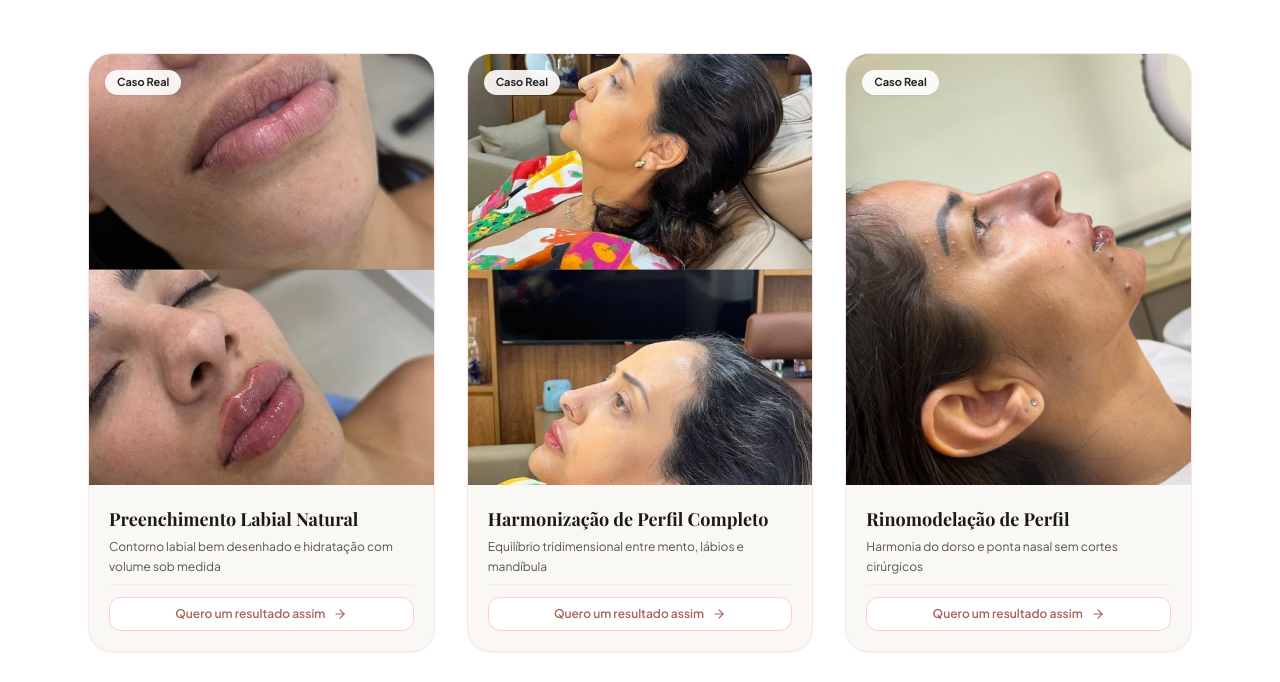
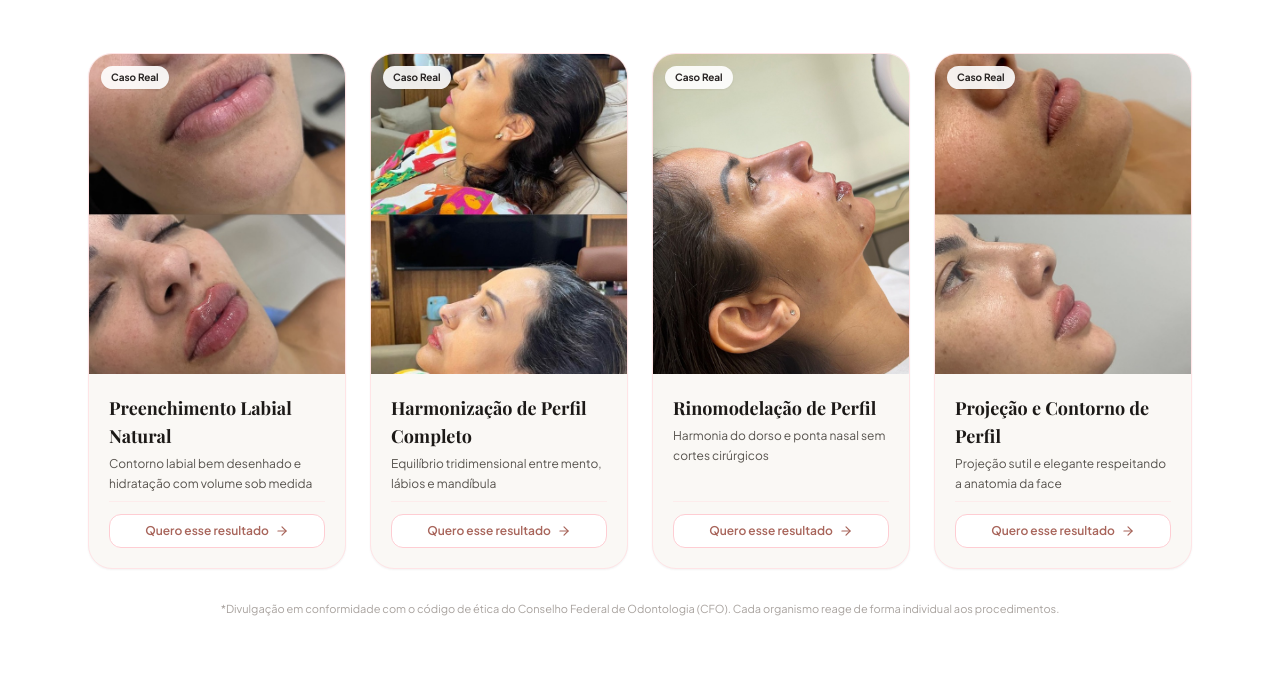
Before and after one commit to petersilvahs/seusite, a website: page sites-output/dra-brenda-santos/index.html in a window 1280 px wide. Shown: the part 2772-3454 px from the top of the page. Drawn offline with nearby package versions, Linux system fonts and the light colour scheme; a web font is replaced by a local one.

Commit message:
fix: active images for labial and botox services, responsive 4-column layout for cases

```diff
--- a/configs/clients/dra-brenda-santos.json
+++ b/configs/clients/dra-brenda-santos.json
@@ -73,14 +73,14 @@
       "id": "labial",
       "title": "Preenchimento Labial & Contorno",
       "shortDescription": "Lábios desenhados, hidratados e volumizados na medida certa com ácido hialurônico de alta tecnologia.",
-      "image": "https://images.unsplash.com/photo-1512290903048-791eae4e0159?auto=format&fit=crop&w=600&q=80",
+      "image": "https://images.unsplash.com/photo-1588776814546-1ffcf47267a5?auto=format&fit=crop&w=600&q=80",
       "highlights": ["Volume elegante e sem exageros", "Definição do arco do cupido", "Resultado imediato e natural"]
     },
     {
       "id": "botox",
       "title": "Toxina Botulínica (Botox)",
       "shortDescription": "Prevenção e suavização de linhas de expressão dinâmicas na testa, glabela e olhos, mantendo sua expressividade natural.",
-      "image": "https://images.unsplash.com/photo-1512290900672-1f02bab996dd?auto=format&fit=crop&w=600&q=80",
+      "image": "https://images.unsplash.com/photo-1519494026892-80bbd2d6fd0d?auto=format&fit=crop&w=600&q=80",
       "highlights": ["Efeito 'descansado' e jovial", "Rápida aplicação e sem repouso", "Duração média de 4 a 6 meses"]
     },
     {
--- a/sites-output/dra-brenda-santos/index.html
+++ b/sites-output/dra-brenda-santos/index.html
@@ -272,7 +272,7 @@
 
         <div class="bg-white rounded-3xl overflow-hidden shadow-sm hover:shadow-xl transition-all duration-300 border border-rose-100/70 flex flex-col group">
           <div class="h-48 overflow-hidden relative">
-            <img src="https://images.unsplash.com/photo-1512290903048-791eae4e0159?auto=format&fit=crop&w=600&q=80" alt="Preenchimento Labial & Contorno" class="w-full h-full object-cover group-hover:scale-105 transition-transform duration-500">
+            <img src="https://images.unsplash.com/photo-1588776814546-1ffcf47267a5?auto=format&fit=crop&w=600&q=80" alt="Preenchimento Labial & Contorno" class="w-full h-full object-cover group-hover:scale-105 transition-transform duration-500">
             <div class="absolute inset-0 bg-gradient-to-t from-stone-900/40 via-transparent to-transparent"></div>
           </div>
 
@@ -313,7 +313,7 @@
 
         <div class="bg-white rounded-3xl overflow-hidden shadow-sm hover:shadow-xl transition-all duration-300 border border-rose-100/70 flex flex-col group">
           <div class="h-48 overflow-hidden relative">
-            <img src="https://images.unsplash.com/photo-1512290900672-1f02bab996dd?auto=format&fit=crop&w=600&q=80" alt="Toxina Botulínica (Botox)" class="w-full h-full object-cover group-hover:scale-105 transition-transform duration-500">
+            <img src="https://images.unsplash.com/photo-1519494026892-80bbd2d6fd0d?auto=format&fit=crop&w=600&q=80" alt="Toxina Botulínica (Botox)" class="w-full h-full object-cover group-hover:scale-105 transition-transform duration-500">
             <div class="absolute inset-0 bg-gradient-to-t from-stone-900/40 via-transparent to-transparent"></div>
           </div>
 
@@ -502,24 +502,24 @@
         </p>
       </div>
 
-      <div class="grid grid-cols-1 md:grid-cols-3 gap-8">
+      <div class="grid grid-cols-1 sm:grid-cols-2 lg:grid-cols-4 gap-6">
 
         <div class="bg-[#FAF8F5] rounded-3xl overflow-hidden border border-rose-100 shadow-sm hover:shadow-xl transition-all duration-300 flex flex-col group">
           <div class="aspect-[4/5] overflow-hidden relative bg-stone-100">
             <img src="./assets/labial-antes-depois.jpg" alt="Preenchimento Labial Natural" class="w-full h-full object-cover group-hover:scale-105 transition-transform duration-500">
-            <div class="absolute top-4 left-4 bg-white/90 backdrop-blur-sm px-3 py-1 rounded-full text-[11px] font-bold text-stone-800 shadow-sm">
+            <div class="absolute top-3 left-3 bg-white/90 backdrop-blur-sm px-2.5 py-1 rounded-full text-[10px] font-bold text-stone-800 shadow-sm">
               Caso Real
             </div>
           </div>
-          <div class="p-5 flex-1 flex flex-col justify-between space-y-2">
+          <div class="p-4 sm:p-5 flex-1 flex flex-col justify-between space-y-2">
             <div>
-              <h3 class="font-serif text-lg font-bold text-stone-900">Preenchimento Labial Natural</h3>
-              <p class="text-xs text-stone-600 leading-relaxed mt-1">Contorno labial bem desenhado e hidratação com volume sob medida</p>
+              <h3 class="font-serif text-base sm:text-lg font-bold text-stone-900 leading-snug">Preenchimento Labial Natural</h3>
+              <p class="text-xs text-stone-600 leading-relaxed mt-1 line-clamp-2">Contorno labial bem desenhado e hidratação com volume sob medida</p>
             </div>
             <div class="pt-3 border-t border-rose-100/60">
               <a href="https://wa.me/5521983461702?text=Ol%C3%A1%20Dra.%20Brenda!%20Vim%20pelo%20site%20e%20gostaria%20de%20agendar%20uma%20consulta%20de%20avalia%C3%A7%C3%A3o.&text=Olá Dra. Brenda! Gostei muito do resultado de Preenchimento Labial Natural e gostaria de agendar uma avaliação." target="_blank"
-                 class="w-full inline-flex items-center justify-center gap-2 py-2 px-3 rounded-xl text-xs font-semibold bg-white text-brand-dark hover:bg-brand-primary hover:text-white border border-rose-200 transition">
-                <span>Quero um resultado assim</span>
+                 class="w-full inline-flex items-center justify-center gap-1.5 py-2 px-3 rounded-xl text-xs font-semibold bg-white text-brand-dark hover:bg-brand-primary hover:text-white border border-rose-200 transition">
+                <span>Quero esse resultado</span>
                 <i data-lucide="arrow-right" class="w-3.5 h-3.5"></i>
               </a>
             </div>
@@ -529,19 +529,19 @@
         <div class="bg-[#FAF8F5] rounded-3xl overflow-hidden border border-rose-100 shadow-sm hover:shadow-xl transition-all duration-300 flex flex-col group">
           <div class="aspect-[4/5] overflow-hidden relative bg-stone-100">
             <img src="./assets/harmonizacao-perfil.jpg" alt="Harmonização de Perfil Completo" class="w-full h-full object-cover group-hover:scale-105 transition-transform duration-500">
-            <div class="absolute top-4 left-4 bg-white/90 backdrop-blur-sm px-3 py-1 rounded-full text-[11px] font-bold text-stone-800 shadow-sm">
+            <div class="absolute top-3 left-3 bg-white/90 backdrop-blur-sm px-2.5 py-1 rounded-full text-[10px] font-bold text-stone-800 shadow-sm">
               Caso Real
             </div>
           </div>
-          <div class="p-5 flex-1 flex flex-col justify-between space-y-2">
+          <div class="p-4 sm:p-5 flex-1 flex flex-col justify-between space-y-2">
             <div>
-              <h3 class="font-serif text-lg font-bold text-stone-900">Harmonização de Perfil Completo</h3>
-              <p class="text-xs text-stone-600 leading-relaxed mt-1">Equilíbrio tridimensional entre mento, lábios e mandíbula</p>
+              <h3 class="font-serif text-base sm:text-lg font-bold text-stone-900 leading-snug">Harmonização de Perfil Completo</h3>
+              <p class="text-xs text-stone-600 leading-relaxed mt-1 line-clamp-2">Equilíbrio tridimensional entre mento, lábios e mandíbula</p>
             </div>
             <div class="pt-3 border-t border-rose-100/60">
               <a href="https://wa.me/5521983461702?text=Ol%C3%A1%20Dra.%20Brenda!%20Vim%20pelo%20site%20e%20gostaria%20de%20agendar%20uma%20consulta%20de%20avalia%C3%A7%C3%A3o.&text=Olá Dra. Brenda! Gostei muito do resultado de Harmonização de Perfil Completo e gostaria de agendar uma avaliação." target="_blank"
-                 class="w-full inline-flex items-center justify-center gap-2 py-2 px-3 rounded-xl text-xs font-semibold bg-white text-brand-dark hover:bg-brand-primary hover:text-white border border-rose-200 transition">
-                <span>Quero um resultado assim</span>
+                 class="w-full inline-flex items-center justify-center gap-1.5 py-2 px-3 rounded-xl text-xs font-semibold bg-white text-brand-dark hover:bg-brand-primary hover:text-white border border-rose-200 transition">
+                <span>Quero esse resultado</span>
                 <i data-lucide="arrow-right" class="w-3.5 h-3.5"></i>
               </a>
             </div>
@@ -551,19 +551,19 @@
         <div class="bg-[#FAF8F5] rounded-3xl overflow-hidden border border-rose-100 shadow-sm hover:shadow-xl transition-all duration-300 flex flex-col group">
           <div class="aspect-[4/5] overflow-hidden relative bg-stone-100">
             <img src="./assets/rino-depois.jpg" alt="Rinomodelação de Perfil" class="w-full h-full object-cover group-hover:scale-105 transition-transform duration-500">
-            <div class="absolute top-4 left-4 bg-white/90 backdrop-blur-sm px-3 py-1 rounded-full text-[11px] font-bold text-stone-800 shadow-sm">
+            <div class="absolute top-3 left-3 bg-white/90 backdrop-blur-sm px-2.5 py-1 rounded-full text-[10px] font-bold text-stone-800 shadow-sm">
               Caso Real
             </div>
           </div>
-          <div class="p-5 flex-1 flex flex-col justify-between space-y-2">
+          <div class="p-4 sm:p-5 flex-1 flex flex-col justify-between space-y-2">
             <div>
-              <h3 class="font-serif text-lg font-bold text-stone-900">Rinomodelação de Perfil</h3>
-              <p class="text-xs text-stone-600 leading-relaxed mt-1">Harmonia do dorso e ponta nasal sem cortes cirúrgicos</p>
+              <h3 class="font-serif text-base sm:text-lg font-bold text-stone-900 leading-snug">Rinomodelação de Perfil</h3>
+              <p class="text-xs text-stone-600 leading-relaxed mt-1 line-clamp-2">Harmonia do dorso e ponta nasal sem cortes cirúrgicos</p>
             </div>
             <div class="pt-3 border-t border-rose-100/60">
               <a href="https://wa.me/5521983461702?text=Ol%C3%A1%20Dra.%20Brenda!%20Vim%20pelo%20site%20e%20gostaria%20de%20agendar%20uma%20consulta%20de%20avalia%C3%A7%C3%A3o.&text=Olá Dra. Brenda! Gostei muito do resultado de Rinomodelação de Perfil e gostaria de agendar uma avaliação." target="_blank"
-                 class="w-full inline-flex items-center justify-center gap-2 py-2 px-3 rounded-xl text-xs font-semibold bg-white text-brand-dark hover:bg-brand-primary hover:text-white border border-rose-200 transition">
-                <span>Quero um resultado assim</span>
+                 class="w-full inline-flex items-center justify-center gap-1.5 py-2 px-3 rounded-xl text-xs font-semibold bg-white text-brand-dark hover:bg-brand-primary hover:text-white border border-rose-200 transition">
+                <span>Quero esse resultado</span>
                 <i data-lucide="arrow-right" class="w-3.5 h-3.5"></i>
               </a>
             </div>
@@ -573,19 +573,19 @@
         <div class="bg-[#FAF8F5] rounded-3xl overflow-hidden border border-rose-100 shadow-sm hover:shadow-xl transition-all duration-300 flex flex-col group">
           <div class="aspect-[4/5] overflow-hidden relative bg-stone-100">
             <img src="./assets/labial-perfil.jpg" alt="Projeção e Contorno de Perfil" class="w-full h-full object-cover group-hover:scale-105 transition-transform duration-500">
-            <div class="absolute top-4 left-4 bg-white/90 backdrop-blur-sm px-3 py-1 rounded-full text-[11px] font-bold text-stone-800 shadow-sm">
+            <div class="absolute top-3 left-3 bg-white/90 backdrop-blur-sm px-2.5 py-1 rounded-full text-[10px] font-bold text-stone-800 shadow-sm">
               Caso Real
             </div>
           </div>
-          <div class="p-5 flex-1 flex flex-col justify-between space-y-2">
+          <div class="p-4 sm:p-5 flex-1 flex flex-col justify-between space-y-2">
             <div>
-              <h3 class="font-serif text-lg font-bold text-stone-900">Projeção e Contorno de Perfil</h3>
-              <p class="text-xs text-stone-600 leading-relaxed mt-1">Projeção sutil e elegante respeitando a anatomia da face</p>
+              <h3 class="font-serif text-base sm:text-lg font-bold text-stone-900 leading-snug">Projeção e Contorno de Perfil</h3>
+              <p class="text-xs text-stone-600 leading-relaxed mt-1 line-clamp-2">Projeção sutil e elegante respeitando a anatomia da face</p>
             </div>
             <div class="pt-3 border-t border-rose-100/60">
               <a href="https://wa.me/5521983461702?text=Ol%C3%A1%20Dra.%20Brenda!%20Vim%20pelo%20site%20e%20gostaria%20de%20agendar%20uma%20consulta%20de%20avalia%C3%A7%C3%A3o.&text=Olá Dra. Brenda! Gostei muito do resultado de Projeção e Contorno de Perfil e gostaria de agendar uma avaliação." target="_blank"
-                 class="w-full inline-flex items-center justify-center gap-2 py-2 px-3 rounded-xl text-xs font-semibold bg-white text-brand-dark hover:bg-brand-primary hover:text-white border border-rose-200 transition">
-                <span>Quero um resultado assim</span>
+                 class="w-full inline-flex items-center justify-center gap-1.5 py-2 px-3 rounded-xl text-xs font-semibold bg-white text-brand-dark hover:bg-brand-primary hover:text-white border border-rose-200 transition">
+                <span>Quero esse resultado</span>
                 <i data-lucide="arrow-right" class="w-3.5 h-3.5"></i>
               </a>
             </div>
--- a/sites-output/dra-brenda-santos/site-data.json
+++ b/sites-output/dra-brenda-santos/site-data.json
@@ -88,7 +88,7 @@
       "id": "labial",
       "title": "Preenchimento Labial & Contorno",
       "shortDescription": "Lábios desenhados, hidratados e volumizados na medida certa com ácido hialurônico de alta tecnologia.",
-      "image": "https://images.unsplash.com/photo-1512290903048-791eae4e0159?auto=format&fit=crop&w=600&q=80",
+      "image": "https://images.unsplash.com/photo-1588776814546-1ffcf47267a5?auto=format&fit=crop&w=600&q=80",
       "highlights": [
         "Volume elegante e sem exageros",
         "Definição do arco do cupido",
@@ -99,7 +99,7 @@
       "id": "botox",
       "title": "Toxina Botulínica (Botox)",
       "shortDescription": "Prevenção e suavização de linhas de expressão dinâmicas na testa, glabela e olhos, mantendo sua expressividade natural.",
-      "image": "https://images.unsplash.com/photo-1512290900672-1f02bab996dd?auto=format&fit=crop&w=600&q=80",
+      "image": "https://images.unsplash.com/photo-1519494026892-80bbd2d6fd0d?auto=format&fit=crop&w=600&q=80",
       "highlights": [
         "Efeito 'descansado' e jovial",
         "Rápida aplicação e sem repouso",
```
Also changed, not shown: sites-output/dr-lucas-carvalho-copacabana/index.html (+1 -1 lines), templates/odonto-estetica/template.html (+7 -7 lines).
